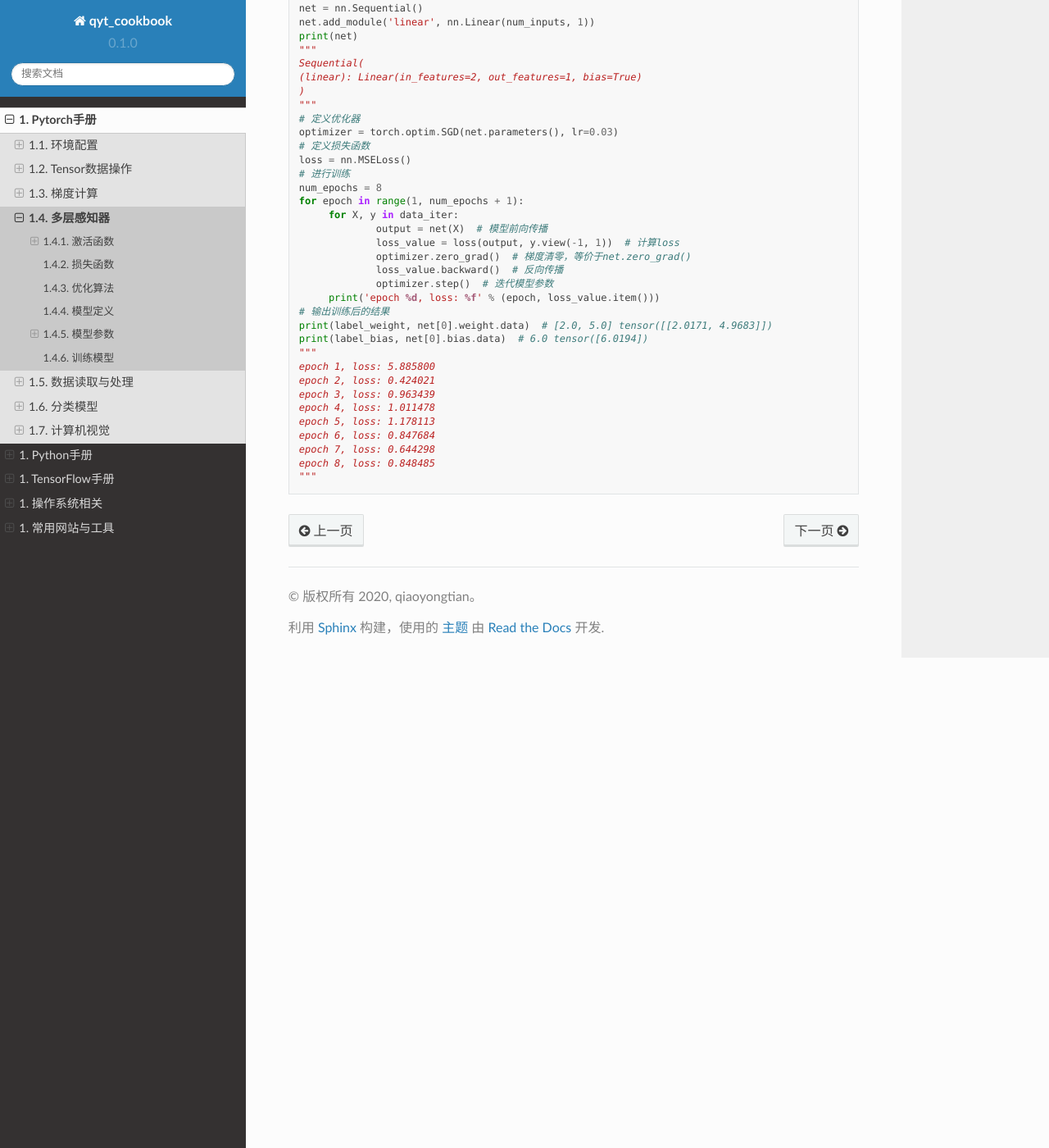
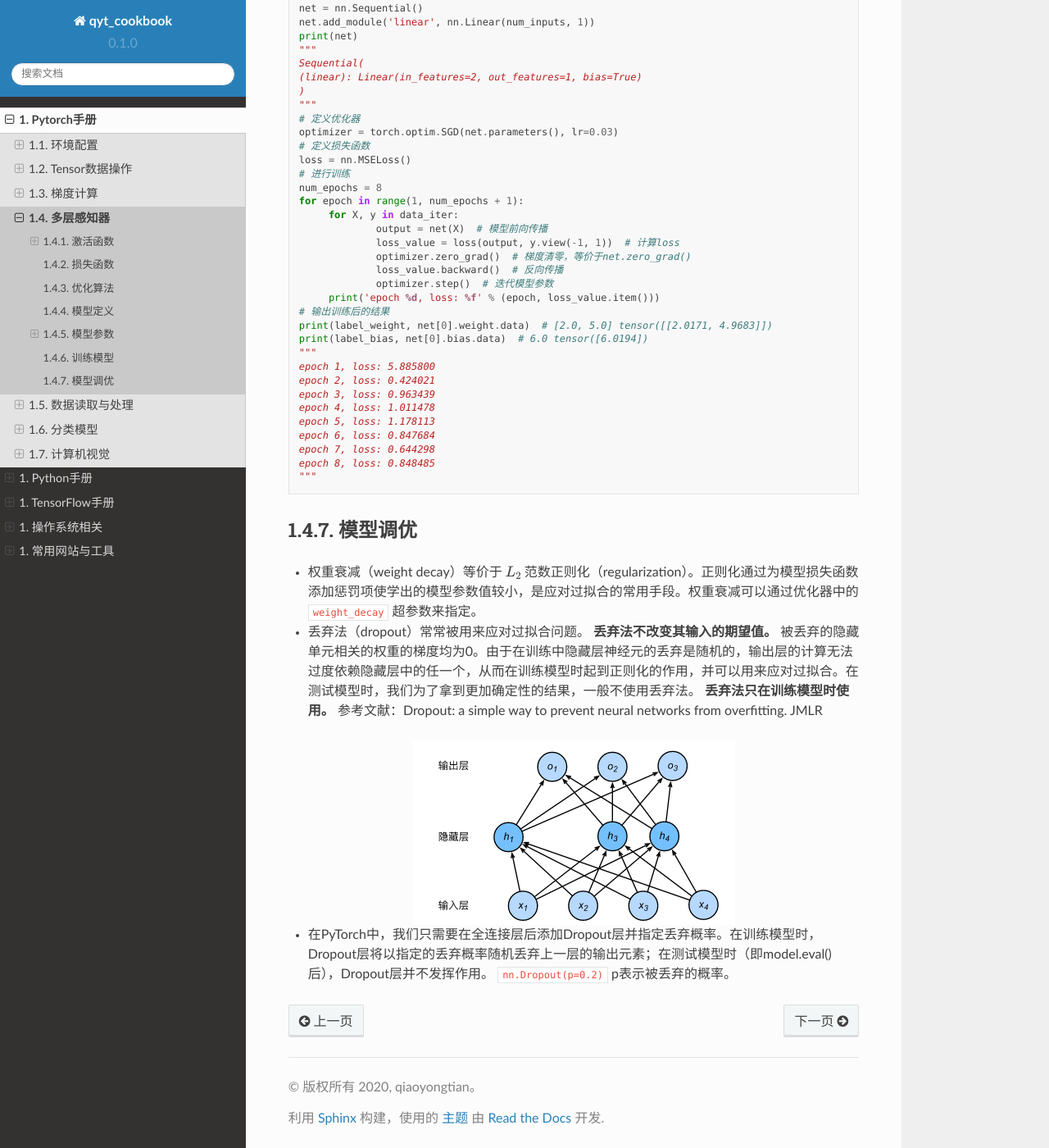
Before and after one commit to q759729997/qyt_cookbook, a Sphinx documentation site: the page built from qyt_cookbook/source/pytorch/mlp.rst, in a window 1280 px wide and 1400 px high, scrolled down 8336 px. Shown: the whole window at 82% size. Built offline with Sphinx 7.4.7 and the Read the Docs theme 2.0.0, drawn with Linux system fonts in a browser that asks for light colours.

Commit message:
权重衰减与dropout

```diff
--- a/qyt_cookbook/source/_templates/example.rst
+++ b/qyt_cookbook/source/_templates/example.rst
@@ -47,6 +47,9 @@
 http://docutils.sf.net/ 孤立的网址会自动生成链接
 
 显示为特定的文字的链接 `sohu <http://www.sohu.com>`_
+
+-  其中 \ :math:`\phi`\ 表示激活函数。
+- 权重衰减（weight decay）等价于 :math:`L_2`  范数正则化（regularization）。
 
 突出显示的
     上面文字
--- a/qyt_cookbook/source/pytorch/mlp.rst
+++ b/qyt_cookbook/source/pytorch/mlp.rst
@@ -349,3 +349,16 @@ tanh
    epoch 7, loss: 0.644298
    epoch 8, loss: 0.848485
    """
+
+模型调优
+######################
+
+- 权重衰减（weight decay）等价于 :math:`L_2`  范数正则化（regularization）。正则化通过为模型损失函数添加惩罚项使学出的模型参数值较小，是应对过拟合的常用手段。权重衰减可以通过优化器中的 ``weight_decay`` 超参数来指定。
+
+- 丢弃法（dropout）常常被用来应对过拟合问题。 **丢弃法不改变其输入的期望值。** 被丢弃的隐藏单元相关的权重的梯度均为0。由于在训练中隐藏层神经元的丢弃是随机的，输出层的计算无法过度依赖隐藏层中的任一个，从而在训练模型时起到正则化的作用，并可以用来应对过拟合。在测试模型时，我们为了拿到更加确定性的结果，一般不使用丢弃法。 **丢弃法只在训练模型时使用。** 参考文献：Dropout: a simple way to prevent neural networks from overfitting. JMLR
+
+.. image:: ./mlp.assets/dropout_20200319212355.png
+    :alt:
+    :align: center
+
+- 在PyTorch中，我们只需要在全连接层后添加Dropout层并指定丢弃概率。在训练模型时，Dropout层将以指定的丢弃概率随机丢弃上一层的输出元素；在测试模型时（即model.eval()后），Dropout层并不发挥作用。  ``nn.Dropout(p=0.2)`` p表示被丢弃的概率。
```
Also changed, not shown: qyt_cookbook/source/pytorch/mlp.assets/dropout_20200319212355.png (added).
